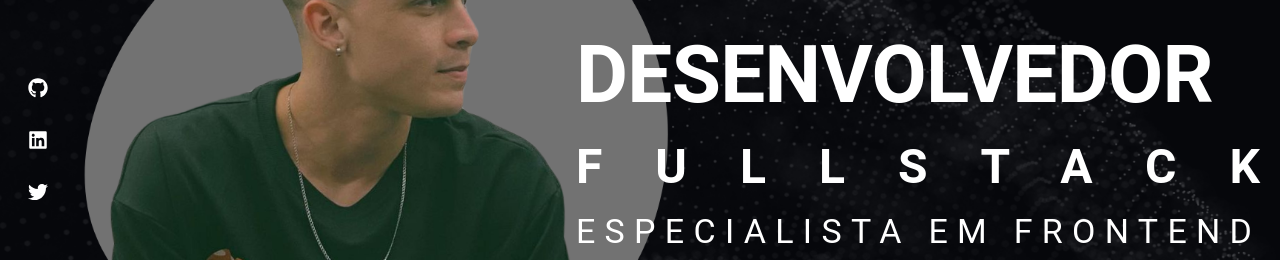
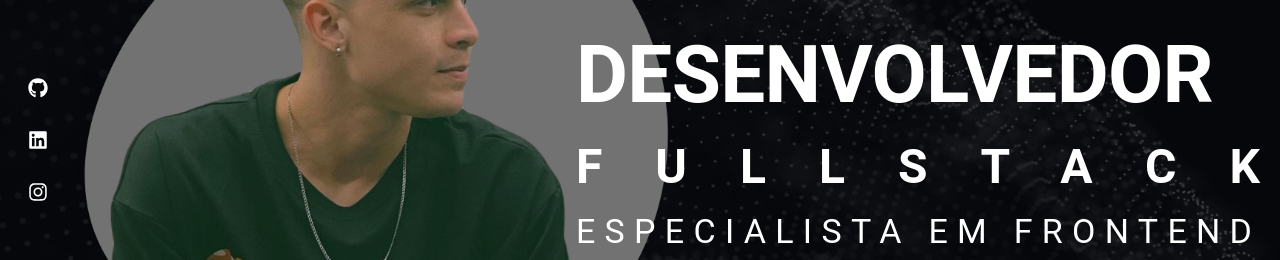
Before and after one commit to paulofreyyy/resume, a React (Vite) app: page / in a window 1280 px wide. Shown: the part 260-520 px from the top of the page. Built offline with nearby package versions, Linux system fonts and the light colour scheme.

Commit message:
feat: componentizando layout

```diff
--- /dev/null
+++ b/src/components/layout/components/scrollDown.tsx
@@ -0,0 +1,22 @@
+import { Box, Typography } from "@mui/material"
+import { FaArrowDown } from "react-icons/fa"
+
+export const ScrollDown = () => {
+    return (
+        <Box
+            sx={{
+                position: 'fixed',
+                bottom: 20,
+                right: 20,
+                display: 'flex',
+                flexDirection: 'column',
+                alignItems: 'center',
+                gap: 1,
+                color: "#FFF"
+            }}
+        >
+            <Typography>Scroll down</Typography>
+            <FaArrowDown size={20} />
+        </Box>
+    )
+}
--- /dev/null
+++ b/src/components/layout/components/sectionIndex.tsx
@@ -0,0 +1,18 @@
+import { Typography } from "@mui/material"
+
+export const SectionIndex = () =>{
+    return(
+        <Typography
+                    sx={{
+                        position: 'fixed',
+                        color: "#FFF",
+                        bottom: 20,
+                        left: 20,
+                        fontSize: '6rem',
+                        fontWeight: 600,
+                    }}
+                >
+                    01
+                </Typography>
+    )
+}
--- /dev/null
+++ b/src/components/layout/components/socialList.tsx
@@ -0,0 +1,22 @@
+import { Box, IconButton } from "@mui/material"
+import { FaGithub, FaInstagram, FaLinkedin } from "react-icons/fa"
+
+export const SocialList = () => {
+    return (
+        <Box
+            sx={{
+                position: 'fixed',
+                left: 20,
+                top: '50%',
+                transform: 'translateY(-50%)',
+                display: 'flex',
+                flexDirection: 'column',
+                gap: 2,
+            }}
+        >
+            <IconButton><FaGithub size={20} color="#FFF" /></IconButton>
+            <IconButton><FaLinkedin size={20} color="#FFF" /></IconButton>
+            <IconButton><FaInstagram size={20} color="#FFF" /></IconButton>
+        </Box>
+    )
+}
--- a/src/components/layout/index.tsx
+++ b/src/components/layout/index.tsx
@@ -1,6 +1,9 @@
-import { AppBar, Container, Box, Typography, IconButton } from "@mui/material";
+import { AppBar, Container, Box, Typography } from "@mui/material";
 import React from "react";
-import { FaArrowDown, FaCode, FaGithub, FaLinkedin, FaTwitter } from "react-icons/fa";
+import { FaCode } from "react-icons/fa";
+import { SocialList } from "./components/socialList";
+import { SectionIndex } from "./components/sectionIndex";
+import { ScrollDown } from "./components/scrollDown";
 
 interface Props {
     children: React.ReactNode
@@ -54,52 +57,13 @@ export function Appbar({ children }: Props) {
                 }}
             >
                 {/* Redes sociais */}
-                <Box
-                    sx={{
-                        position: 'fixed',
-                        left: 20,
-                        top: '50%',
-                        transform: 'translateY(-50%)',
-                        display: 'flex',
-                        flexDirection: 'column',
-                        gap: 2,
-                    }}
-                >
-                    <IconButton><FaGithub size={20} color="#FFF" /></IconButton>
-                    <IconButton><FaLinkedin size={20} color="#FFF" /></IconButton>
-                    <IconButton><FaTwitter size={20} color="#FFF" /></IconButton>
-                </Box>
+                <SocialList />
 
                 {/* Indicador de seção */}
-                <Typography
-                    sx={{
-                        position: 'fixed',
-                        color: "#FFF",
-                        bottom: 20,
-                        left: 20,
-                        fontSize: '6rem',
-                        fontWeight: 600,
-                    }}
-                >
-                    01
-                </Typography>
+                <SectionIndex />
 
                 {/* Scroll Down */}
-                <Box
-                    sx={{
-                        position: 'fixed',
-                        bottom: 20,
-                        right: 20,
-                        display: 'flex',
-                        flexDirection: 'column',
-                        alignItems: 'center',
-                        gap: 1,
-                        color: "#FFF"
-                    }}
-                >
-                    <Typography>Scroll down</Typography>
-                    <FaArrowDown size={20} />
-                </Box>
+                <ScrollDown />
 
                 {/* CONTEÚDO PRINCIPAL */}
                 <Box
```
